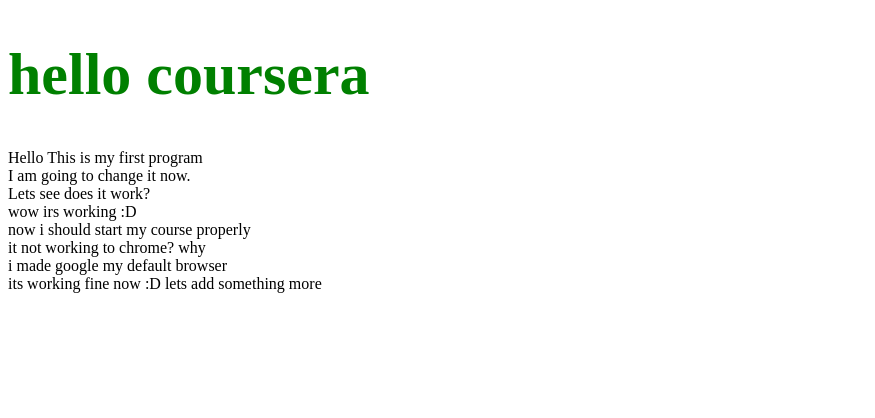
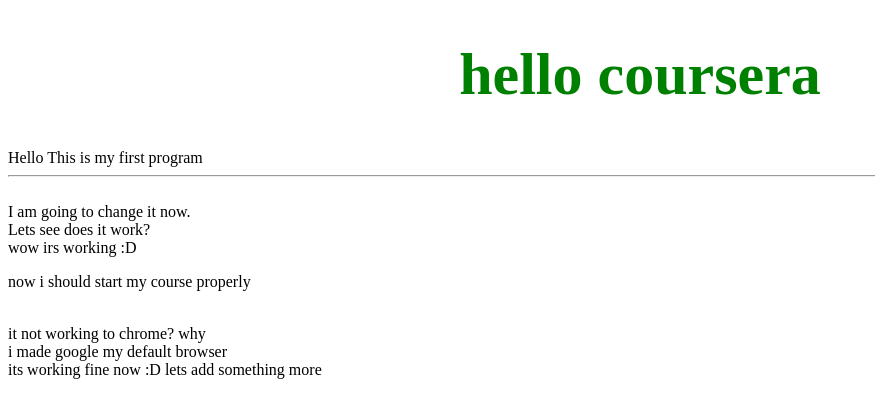
Before and after one commit to ItsmeAsma/Coursera-repository, a plain HTML site: page index.html in a window 1280 px wide. Shown: the whole page, without its empty margins (0-875 px from the left). Drawn offline with Linux system fonts and the light colour scheme.

Commit message:
2nd commit

```diff
--- a/index.html
+++ b/index.html
@@ -5,9 +5,9 @@
 	<title>hello coursera</title>
 </head>
 <body>
-	<h1 style="color: green; font-size: 60px;">hello coursera</h1>
-Hello This is my first program
- <br> I am going to change it now. <br> Lets see does it work? <br> wow irs working :D <br> now i should start my course properly
+	<h1 style="color: green; font-size: 60px; text-align: center;">hello coursera</h1>
+Hello This is my first program<hr>
+ <br> I am going to change it now. <br> Lets see does it work? <br> wow irs working :D <br> <p ondblclick="alert('hi')"> now i should start my course properly</p>
  <br>
  it not working to chrome? why <br> i made google my default browser <br> its working fine now :D
  lets add something more
```
